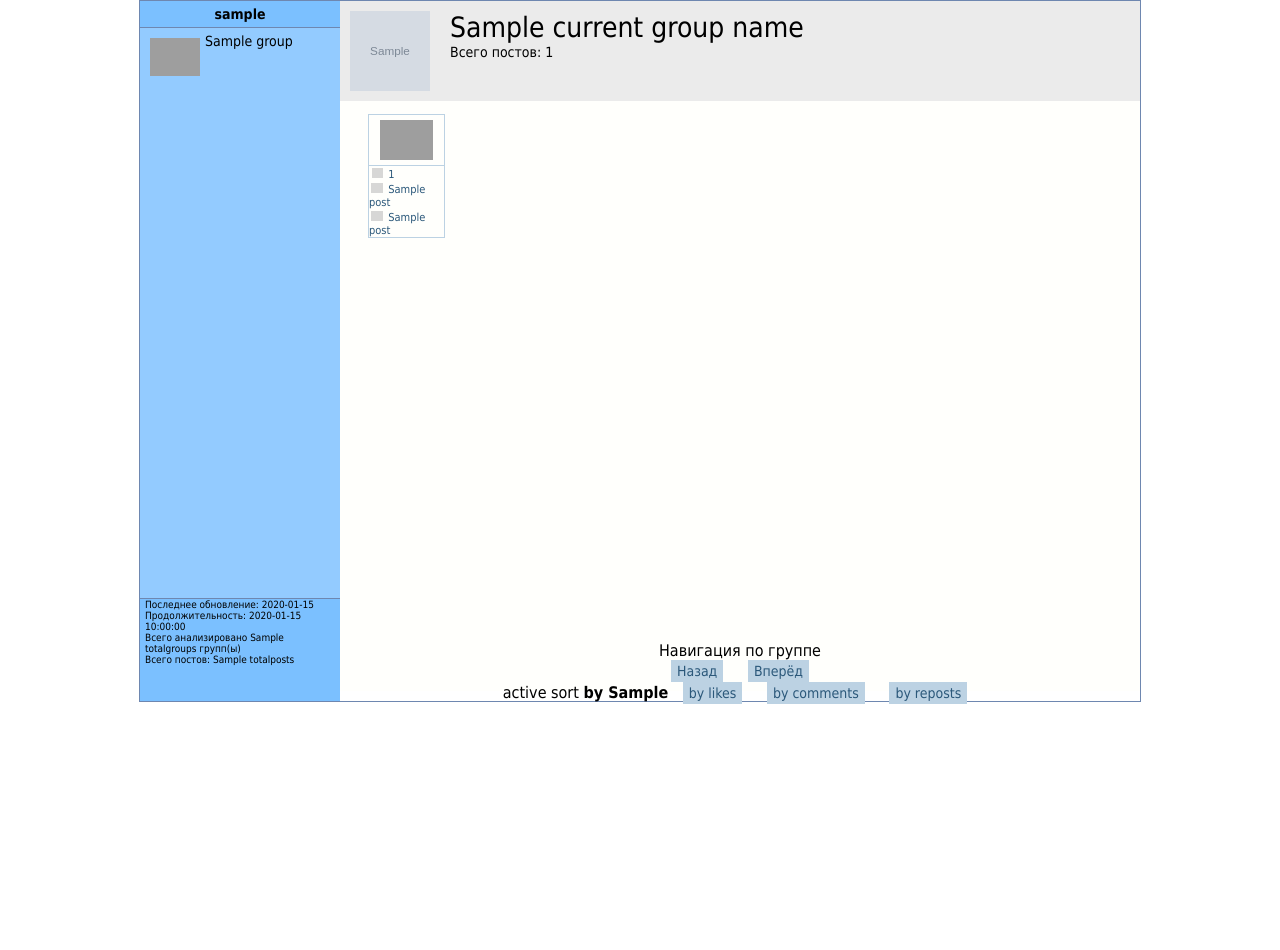
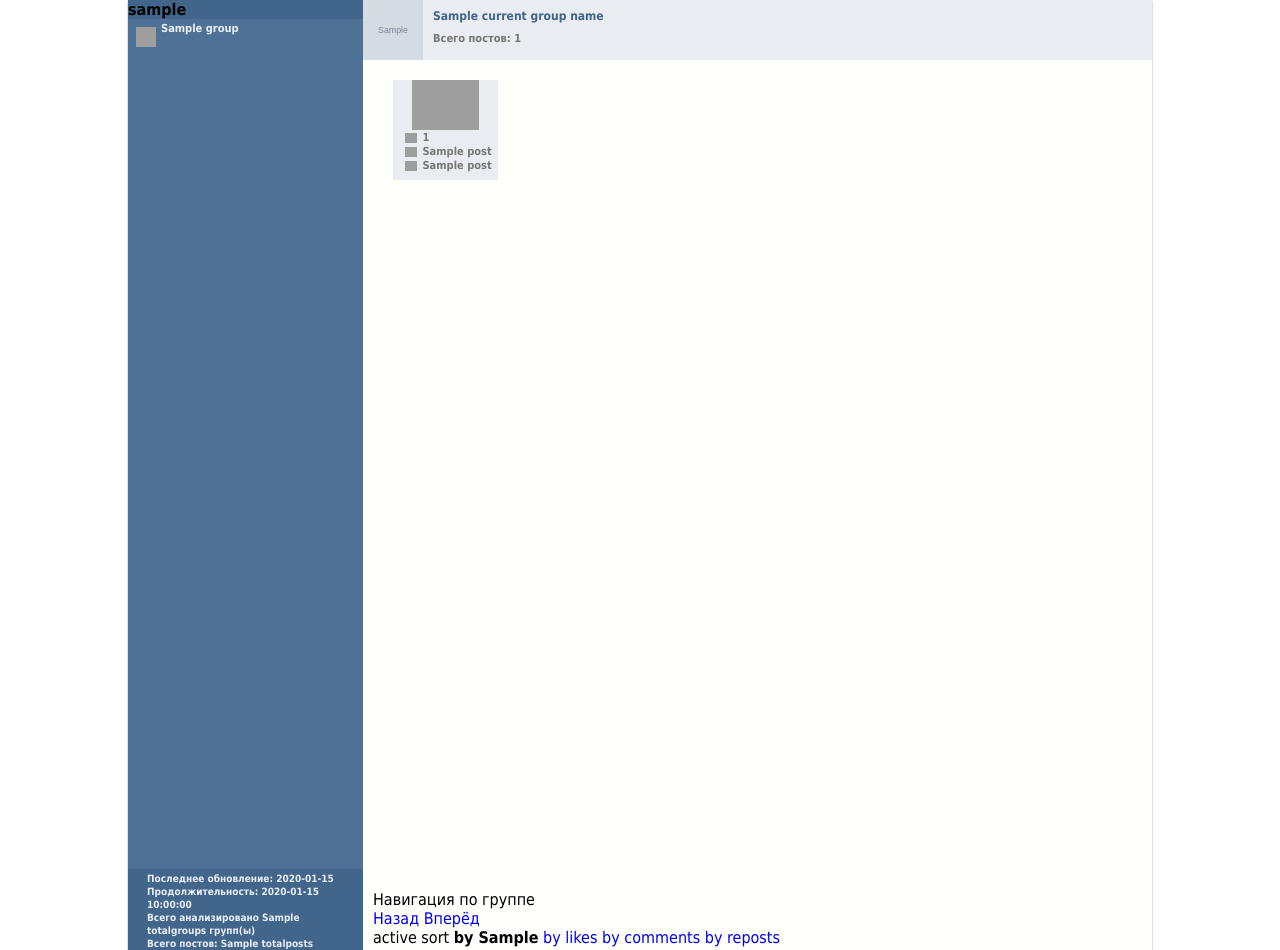
Before and after one commit to d3QUone/vksmmtool, a Flask app: template templates/demo.html in a window 1280 px wide. Before the commit the page ends 704 px from the top, so only its background shows below. Run offline with Flask 2, Linux system fonts and the light colour scheme; the template is opened without the code that fills it: most values are stand-ins (such as "Sample title", 1, 10 or a date in 2020); grey boxes marked "Sample" are stand-in pictures; grey boxes are pictures that could not be loaded.

Commit message:
new design :)

```diff
--- a/static/style.css
+++ b/static/style.css
@@ -10,172 +10,262 @@ a {
     text-decoration: none;
 }
 #page {
-	width: 1000px;
-	height: 100%;
-	border: 1px solid #6E87B0;
+    height: 950px;
+    width: 1024px;
 	margin: 0 auto;
+    -webkit-box-shadow: 0px 1px 2px 0px rgba(50, 50, 50, 0.46);
+    -moz-box-shadow:    0px 1px 2px 0px rgba(50, 50, 50, 0.46);
+    box-shadow:         0px 1px 2px 0px rgba(50, 50, 50, 0.46);
 }
 
 #page #acc-panel {
-	width:200px;
-	height:100%;
-	min-height: 700px;
-	background-color: #7BC0FF;
-	float: left;
+	width: 235px;
+    height: 950px;
+    background-color: #42658b;
+    float: left;
 }
 
-#acc-panel #username
+#acc-panel #userblock
 {
-	width: 180px;
-	padding: 5px 10px;
-    font-size: 14px;
-	text-align: center;
-	border-bottom: 1px solid #6E87B0;
+	height: 40px;
+    font: 700 12px / 22px Tahoma;
+}
+
+#userblock #ava {
+    height: 40px;
+    width: 40px;
+    display: block-inline;
+    float: left;
+}
+
+#userblock span {
+    display: block-inline;
+    padding: 50px 0 0 14px;
+    height: 40px;
+    line-height: 40px;
+    color: #e8eff7;
+
 }
 
 #acc-panel #gl {
-	width: 200px;
-	height: 570px;
+	width: 235px;
+	height: 850px;
 	overflow-y: auto;
-	border-bottom: 1px solid #6E87B0;
-	background-color: #93CBFF;
+    background-color: #4f7195;
 }
 
 .gblock {
-    height: 60px;
-    margin: 5px;
-    overflow: hidden;
-    text-overflow: ellipsis;
+	height: 30px;
+	padding: 3px;
+	overflow: hidden;
+	text-overflow: ellipsis;
+}
+
+.gblock:hover {
+	background-color: #42658B;
+}
+
+.gblock-selected {
+	background-color: #42658B;
 }
 
 .gblock-pic {
-	width: 50px;
-	margin: 5px;
+	width: 20px;
+    height: 20px;
+	padding: 5px;
 	float: left;
 	display:block-inline;
 }
 
 .gtitle {
-	font: Segoe, "Segoe UI", "DejaVu Sans", "Trebuchet MS", Verdana, sans-serif;
-	font-size: 14px;
-	color: #000000;
+	font: 700 11px / 13px Tahoma;
+    color: #e8eff7;
+    padding-right: 15px;
 }
 
 #acc-panel #stat {
-	margin: 0 5px;
-	height: 80px;
-	font-size: 10px;
+    background-color: #42658b;
+    width: 235px;
+    font: 700 10px / 13px Tahoma;
+    color: #e8eff7;
 }
 
 #stat ul {
 	list-style:none;
+    margin: 3px 19px;
 }
 
 #page #group-panel{
-	width: 800px;
+	width: 789px;
 	height: 100%;
 	background-color: #FFFFFC;
-	margin-left: 200px;
+	margin-left: 235px;
 }
 
 #group-panel #group-head {
-	height: 80px;
-	background-color:#EBEBEB;
-	padding: 10px;
+	height: 60px;
+    width: 789px;
+    background-color: #e9edf1;
 }
 
+#group-head #g-info
+{ display: inline-block;}
+
 #group-head span {
-	font: Segoe, "Segoe UI", "DejaVu Sans", "Trebuchet MS", Verdana, sans-serif;
-	font-size: 28px;
-	word-wrap:normal;
+	color: #42658b;
+    font: 700 12px / 22px Tahoma;
+    padding: 5px;
+    width: 500px;
+    margin-left: 65px;
+    display: block
 }
 
 #group-head p {
-	font: Segoe, "Segoe UI", "DejaVu Sans", "Trebuchet MS", Verdana, sans-serif;
-	font-size: 14px;
+    color: #777777;
+    font: 700 11px / 13px Tahoma;
+    margin-left: 70px;
 }
 
 #group-head #logo {
 	float: left;
-	width: 80px;
-	height: 80px;
-	padding-right: 20px;
+    display: inline-block;
+	height: 60px;
+    width: 60px;
+}
+
+#group-head #sort {
+    color: #42658b;
+    font: 700 12px / 22px Tahoma;
+    width: 110px;
+    float: right;
+    margin: 5px 20px 0 0;
+
 }
 
 #group-panel #group-content {
 	margin: 10px;
-	height: 580px;
+    margin-right: 5px;
+    width: 774px;
+    height: 870px;
 }
 
 
 #group-content #group-table {
-	height: 530px;
-	padding: 0px 0 0 15px;
-	overflow-y: auto;
+	height: 810px;
+    padding-top: 10px;
+    padding-left: 10px;
 }
 
 .ablock {
-	width: 75px;
+    height: 100px;
+    width: 105px;
 	float: left;
-	margin: 3px;
-	border: 1px solid #BCD2E3;
+    background-color: #E9EDF1;
     font-size: 11px;
 	color: #2B587A;
+    margin: 0 10px;
+    margin-bottom: 20px;
 }
 
 .ablock-pic {
-	height: 40px;
-	display:block;
-	margin: 5px auto;
-	max-width: 90%;
+    height: 50px;
+	display: block;
+	max-width: 100%;
+    margin: 0 auto;
 }
 
-.likes {
-	border-top: 1px solid #BCD2E3;
+.ablock div {
+    font: 700 11px Tahoma;
+    color: #777777;
+    padding-left: 10px;
+    margin-top: 1px;
 }
-.likes-icon {
-	background: url("https://vk.com/images/icons/like.gif?2") no-repeat scroll 1px 0px transparent;
-	height: 10px;
-	margin: 2px 2px 0px;
-	padding-right: 1px;
-	opacity: 0.4;
-	width: 11px;
+
+.ablock div span {
+    height: 10px;
+    margin: 0 2px;
+    padding-right: 1px;
+    width: 11px;line-height: 15px;
+    vertical-align: middle;
     display: inline-block;
 }
 
+.likes-icon {
+    background: url("Like-Icon-copy.png") no-repeat;
+}
+
 .rep-icon {
-	background: url("https://vk.com/images/icons/like.gif?2") no-repeat scroll 1px 0px transparent;
-	background-position: 0px -21px;
-	height: 10px;
-	margin: 2px 2px 0px;
-	padding-right: 1px;
-	opacity: 0.4;
-	width: 11px;
-    display: inline-block;
+    background: url("Repost-Icon-copy.png") no-repeat;
 }
 
 .coms-icon {
-	background: url("https://vk.com/images/icons/mono_iconset.png?1") no-repeat scroll 1px 0px;
-	background-position: 0px -192px;
-	height: 10px;
-	margin: 2px 2px 0px;
-	padding-right: 1px;
-	opacity: 0.4;
-	width: 11px;
-    display: inline-block;
-
+    background: url("Comment-Icon-copy.png") no-repeat;
 }
 
-#nav-bottom
-{
-	text-align:center;
+#sort span {
+    height: 10px;
+    width: 11px;
+    line-height: 12px;
+    vertical-align: bottom;
+    margin-left: 20px;
+    padding-top: 0;
+    opacity: 0.4;
+    display: inline;
+}
+#sort a:hover span {
+    height: 10px;
+    width: 11px;
+    line-height: 12px;
+    vertical-align: bottom;
+    margin-left: 20px;
+    padding-top: 0;
+    opacity: 1;
+    display: inline;
 }
 
-#nav-bottom a {
-	display:inline-block;
-	background-color: #BCD2E3;
-	padding: 3px 6px;
-	margin: 0 10px;
-	color: #2B587A;
-	font-size: 14px;
+#sort span.active-sort {
+    opacity: 1;
 }
+
+#sort .slike {
+    background: url("Like-Icon-copy.png") no-repeat;
+}
+
+#sort .srep {
+    background: url("Repost-Icon-copy.png") no-repeat;
+}
+
+#sort .scom {
+    background: url("Comment-Icon-copy.png") no-repeat;
+}
+
+#nav-bottom {
+    margin-right: 5px;
+}
+
+#nav-bottom a.button {
+    float: right;
+    display: inline-block;
+    opacity: 0.9;
+    width: 105px;
+    height: 28px;
+    background-color: #6383a8;
+    color: #e8eff7;
+    font: 700 12px / 13px Tahoma;
+    text-decoration: none;
+    margin-right: 20px;
+    line-height: 28px;
+    text-align: center;
+    vertical-align: middle;
+}
+
+#nav-bottom a.button:hover {
+    opacity: 1;
+}
+
+#nav-bottom a.button-disabled {
+    float: right;
+    display: inline-block;
+    background-color: #e9edf1;
+    color: #909192;
+}
```
